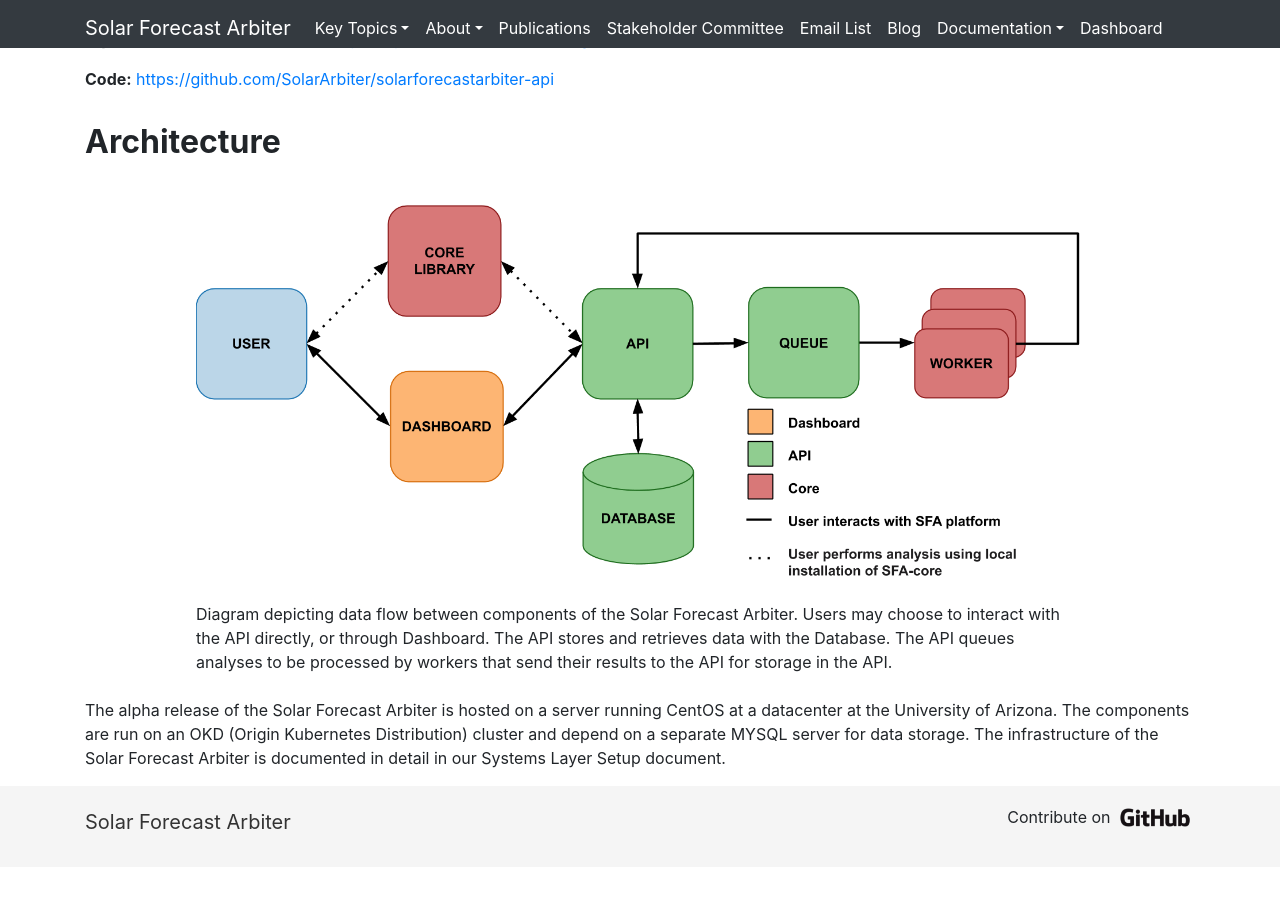
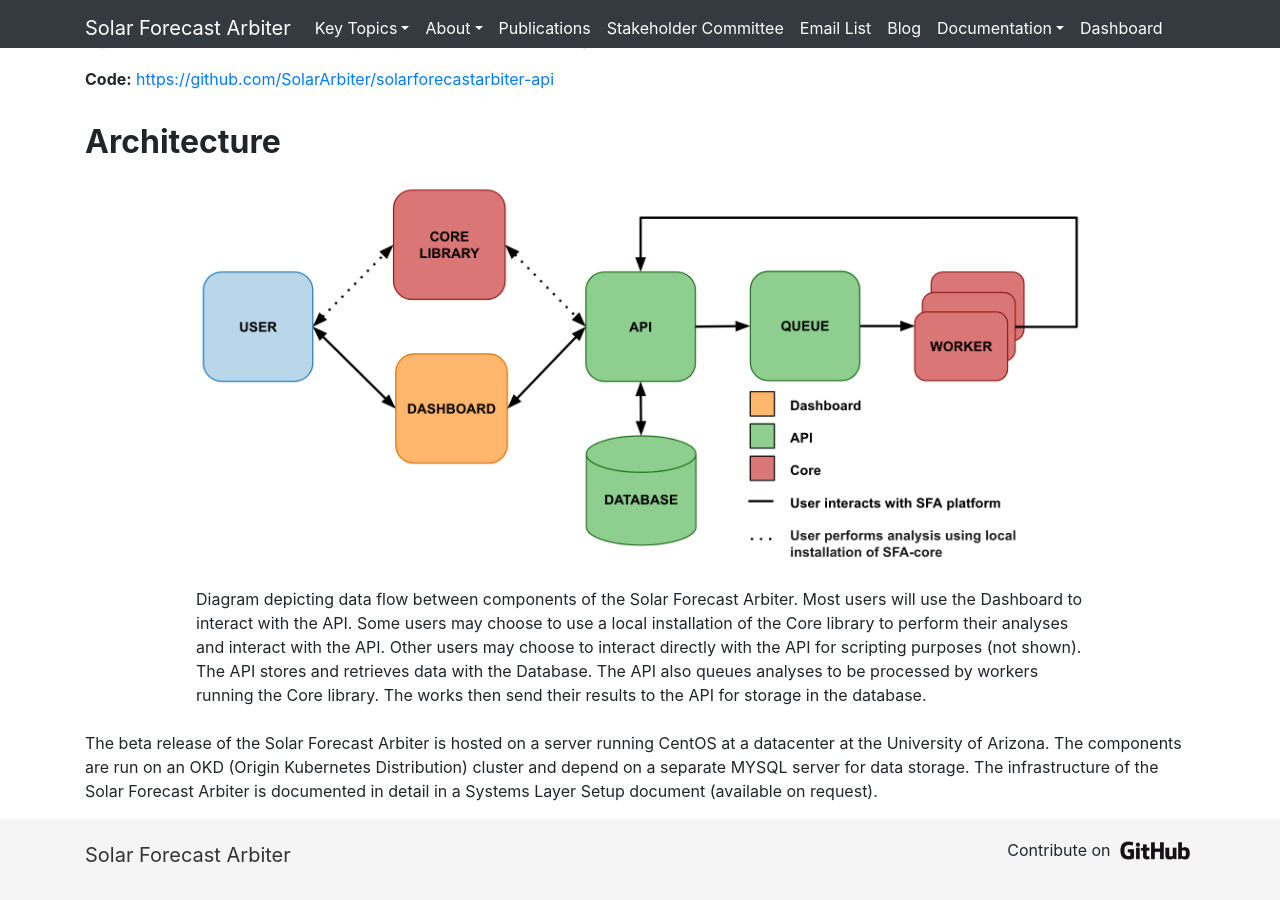
Before and after one commit to SolarArbiter/SolarArbiter.github.io, a Jekyll site: the page built from framework_documentation.md, in a window 1280 px wide and 900 px high, scrolled down 946 px. Built offline with Jekyll 4.4.1, drawn with Linux system fonts in a browser that asks for light colours; before the commit the page ends 1813 px from its top, so only the background shows below that; some of the changed text lies outside the part shown.

Commit message:
clean framework docs (#138)

```diff
--- a/framework_documentation.md
+++ b/framework_documentation.md
@@ -8,13 +8,13 @@
 =============================
 
 The Solar Forecast Arbiter is an open source framework for the evaluation of solar irradiance, solar power and net-load forecasts. It is comprised of three software components: The API, Dashboard and Core library.
+
 ## Components
 
 ### Solar Forecast Arbiter Dashboard
-The Dashboard is a website providing a graphical user interface for the Solar Forecast Arbiter framework. It provides webforms for exchanging data with the API and requesting analysis. It leverages the Core library to create visualizations for uploaded data and reports. The Dashboard is a Python Flask application that makes extensive use of Jinja2 templates.
+The Dashboard is a website providing a graphical user interface for the Solar Forecast Arbiter framework. It provides web forms for exchanging data with the API and requesting analyses. It leverages the Core library to create visualizations for uploaded data and reports. The Dashboard is a Python Flask application that makes extensive use of Jinja2 templates.
 
-**Alpha Version:**  [https://dashboard.solarforecastarbiter.org/](https://dashboard.solarforecastarbiter.org/)
-
+**Beta Version:**  [https://dashboard.solarforecastarbiter.org/](https://dashboard.solarforecastarbiter.org/)
 
 **Documentation:** [https://solarforecastarbiter.org/documentation/dashboard/](https://solarforecastarbiter.org/documentation/dashboard/)
 
@@ -38,7 +38,7 @@
 
 <img class="figure" src="/images/architecture_chart.png"/>
 
-<figcaption class="figure">Diagram depicting data flow between components of the Solar Forecast Arbiter. Users may choose to interact with the API directly, or through Dashboard. The API stores and retrieves data with the Database. The API queues analyses to be processed by workers that send their results to the API for storage in the API.</figcaption>
+<figcaption class="figure">Diagram depicting data flow between components of the Solar Forecast Arbiter. Most users will use the Dashboard to interact with the API. Some users may choose to use a local installation of the Core library to perform their analyses and interact with the API. Other users may choose to interact directly with the API for scripting purposes (not shown). The API stores and retrieves data with the Database. The API also queues analyses to be processed by workers running the Core library. The works then send their results to the API for storage in the database.</figcaption>
 
 <br/>
-The alpha release of the Solar Forecast Arbiter is hosted on a server running CentOS at a datacenter at the University of Arizona. The components are run on an OKD (Origin Kubernetes Distribution) cluster and depend on a separate MYSQL server for data storage. The infrastructure of the Solar Forecast Arbiter is documented in detail in our Systems Layer Setup document.
+The beta release of the Solar Forecast Arbiter is hosted on a server running CentOS at a datacenter at the University of Arizona. The components are run on an OKD (Origin Kubernetes Distribution) cluster and depend on a separate MYSQL server for data storage. The infrastructure of the Solar Forecast Arbiter is documented in detail in a Systems Layer Setup document (available on request).
```
Also changed, not shown: images/architecture_chart.png.
